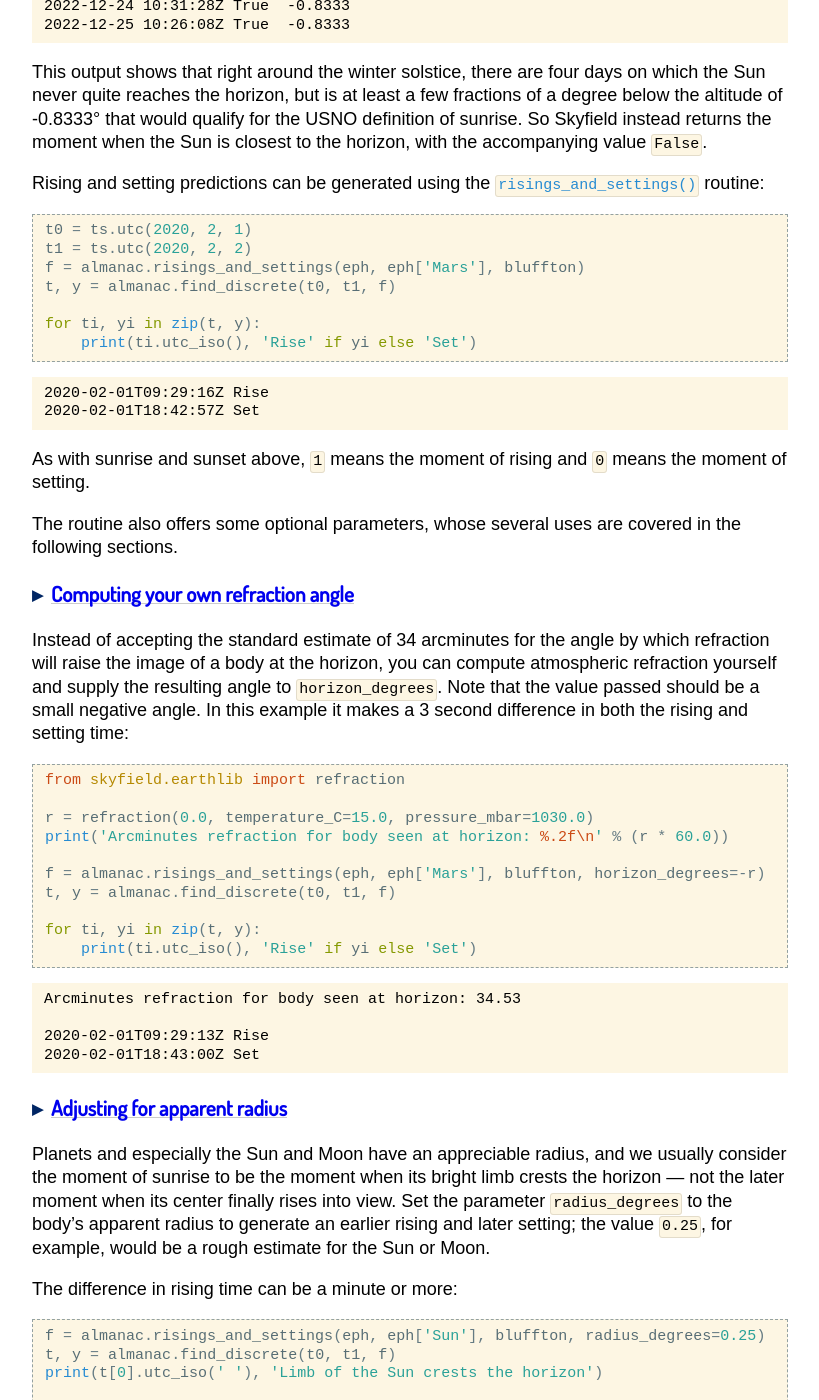
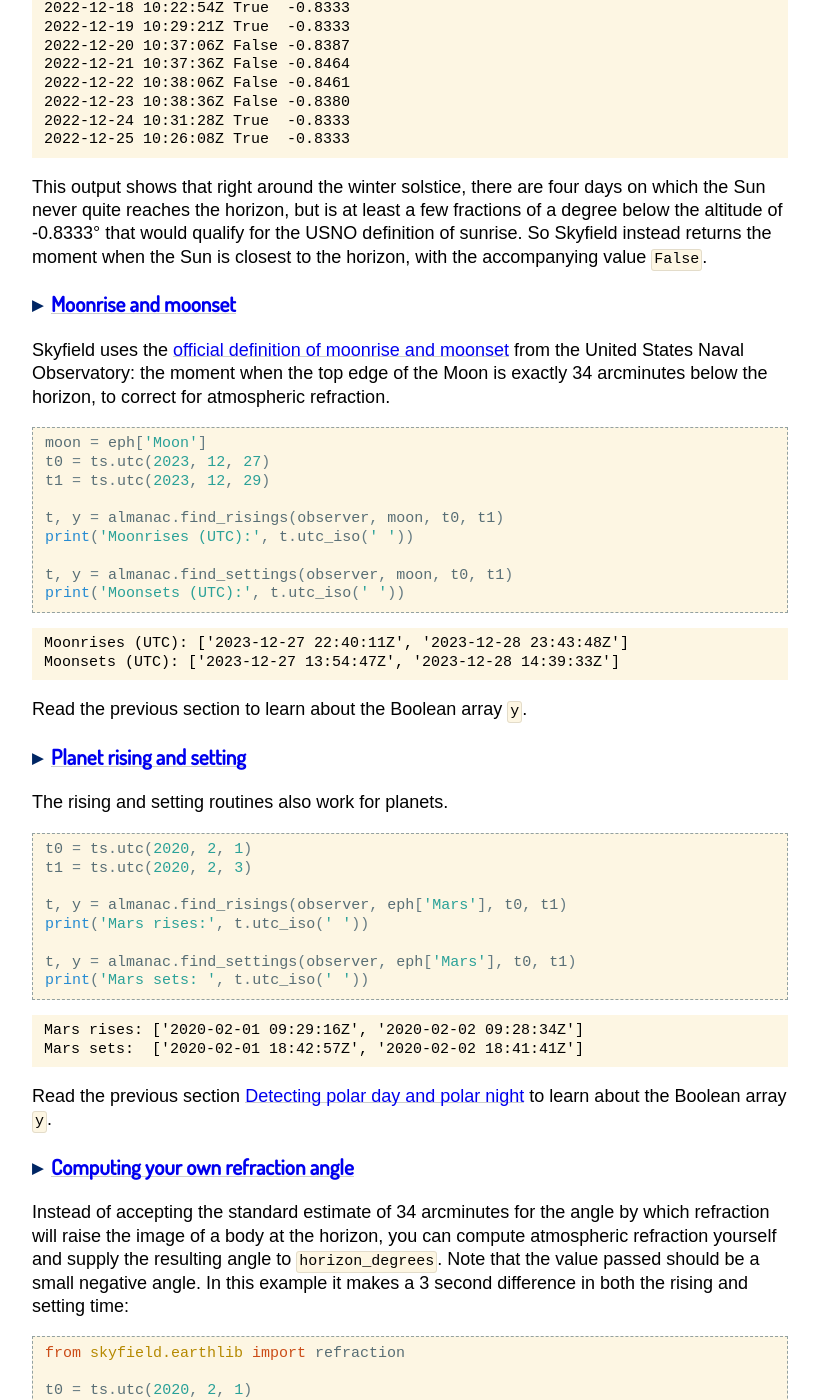
Before and after one commit to skyfielders/python-skyfield, a Sphinx documentation site: the page built from skyfield/documentation/almanac.rst, in a window 1280 px wide and 1400 px high, scrolled down 3802 px. Shown: the whole window, without its empty margins (230-1049 px from the left). Built offline with Sphinx 7.4.7, drawn with Linux system fonts in a browser that asks for light colours; some web fonts are replaced; some of the changed text lies outside the part shown.

Commit message:
Explain moon rise/set and planet rise/set

```diff
--- a/skyfield/documentation/almanac.rst
+++ b/skyfield/documentation/almanac.rst
@@ -13,7 +13,7 @@
 .. testcode::
 
     from skyfield import almanac
-    from skyfield.api import N, W, load, wgs84
+    from skyfield.api import N, S, E, W, load, wgs84
 
     ts = load.timescale()
     eph = load('de421.bsp')
@@ -38,9 +38,9 @@
   it will be somewhere close to 1 au in length.
 
 Beware that almanac computation can be expensive.
-As they search backwards and forwards through time
+As almanac routines search backwards and forwards through time
 for particular circumstances,
-almanac routines have to repeatedly recompute
+they have to repeatedly recompute
 the positions of the Earth and other bodies.
 
 Rounding time to the nearest minute
@@ -124,17 +124,16 @@
 <https://aa.usno.navy.mil/faq/RST_defs>`_
 from the United States Naval Observatory,
 which defines them as the moment when the center
-of the sun is 0.8333° below the horizon,
+of the sun is 50 arcminutes below the horizon,
 to account for both the average radius of the Sun
 and for the average refraction of the atmosphere at the horizon.
 Here’s how to ask for the sunrises between a given start and end time:
 
 .. testcode::
 
-    observer = eph['Earth'] + bluffton
-    sun = eph['Sun']
     t0 = ts.utc(2018, 9, 12, 4)
     t1 = ts.utc(2018, 9, 14, 4)
+    sun = eph['Sun']
 
     t, y = almanac.find_risings(observer, sun, t0, t1)
     print(t.utc_iso(' '))
@@ -160,19 +159,26 @@
 
 Normally every value in the second array will be ``True``,
 indicating that a rising or setting was successfully detected.
-But locations north of the Arctic Circle or south of the Antarctic Circle
-can experience 24-hour summer days during which the sun never sets,
-and suffer winter days during which the sun never rises.
-On days when the Sun never reaches the horizon,
-the second array will have the value ``False``,
-and Skyfield will return the moment of transit instead.
+See the next section for an example where the value is ``False``.
+
+.. _polar-day-and-night:
+
+Detecting polar day and polar night
+-----------------------------------
+
+In the Arctic and Antarctic,
+there will be summer days when the sun never sets,
+and winter days when the sun never rises.
+On such days the second array returned by the rising and setting routines
+will have the value ``False`` instead of ``True``.
+The time returned will instead be that of transit,
+whether that takes place above or below the horizon.
 For example:
 
 .. testcode::
 
-    harra_sweden = wgs84.latlon(+67.4066, +20.0997)
+    harra_sweden = wgs84.latlon(67.4066 * N, 20.0997 * E)
     harra_observer = eph['Earth'] + harra_sweden
-    sun = eph['Sun']
 
     t0 = ts.utc(2022, 12, 18)
     t1 = ts.utc(2022, 12, 26)
@@ -201,31 +207,59 @@
 So Skyfield instead returns the moment when the Sun is closest to the horizon,
 with the accompanying value ``False``.
 
+Moonrise and moonset
+--------------------
 
+Skyfield uses the
+`official definition of moonrise and moonset
+<https://aa.usno.navy.mil/faq/RST_defs>`_
+from the United States Naval Observatory:
+the moment when the top edge of the Moon
+is exactly 34 arcminutes below the horizon,
+to correct for atmospheric refraction.
 
-Rising and setting predictions can be generated
-using the :func:`~skyfield.almanac.risings_and_settings()` routine:
+.. testcode::
+
+    moon = eph['Moon']
+    t0 = ts.utc(2023, 12, 27)
+    t1 = ts.utc(2023, 12, 29)
+
+    t, y = almanac.find_risings(observer, moon, t0, t1)
+    print('Moonrises (UTC):', t.utc_iso(' '))
+
+    t, y = almanac.find_settings(observer, moon, t0, t1)
+    print('Moonsets (UTC):', t.utc_iso(' '))
+
+.. testoutput::
+
+    Moonrises (UTC): ['2023-12-27 22:40:11Z', '2023-12-28 23:43:48Z']
+    Moonsets (UTC): ['2023-12-27 13:54:47Z', '2023-12-28 14:39:33Z']
+
+Read the previous section to learn about the Boolean array ``y``.
+
+Planet rising and setting
+-------------------------
+
+The rising and setting routines also work for planets.
 
 .. testcode::
 
     t0 = ts.utc(2020, 2, 1)
-    t1 = ts.utc(2020, 2, 2)
-    f = almanac.risings_and_settings(eph, eph['Mars'], bluffton)
-    t, y = almanac.find_discrete(t0, t1, f)
+    t1 = ts.utc(2020, 2, 3)
 
-    for ti, yi in zip(t, y):
-        print(ti.utc_iso(), 'Rise' if yi else 'Set')
+    t, y = almanac.find_risings(observer, eph['Mars'], t0, t1)
+    print('Mars rises:', t.utc_iso(' '))
+
+    t, y = almanac.find_settings(observer, eph['Mars'], t0, t1)
+    print('Mars sets: ', t.utc_iso(' '))
 
 .. testoutput::
 
-    2020-02-01T09:29:16Z Rise
-    2020-02-01T18:42:57Z Set
+    Mars rises: ['2020-02-01 09:29:16Z', '2020-02-02 09:28:34Z']
+    Mars sets:  ['2020-02-01 18:42:57Z', '2020-02-02 18:41:41Z']
 
-As with sunrise and sunset above,
-``1`` means the moment of rising and ``0`` means the moment of setting.
-
-The routine also offers some optional parameters,
-whose several uses are covered in the following sections.
+Read the previous section :ref:`polar-day-and-night`
+to learn about the Boolean array ``y``.
 
 Computing your own refraction angle
 -----------------------------------
@@ -242,6 +276,9 @@
 .. testcode::
 
     from skyfield.earthlib import refraction
+
+    t0 = ts.utc(2020, 2, 1)
+    t1 = ts.utc(2020, 2, 2)
 
     r = refraction(0.0, temperature_C=15.0, pressure_mbar=1030.0)
     print('Arcminutes refraction for body seen at horizon: %.2f\n' % (r * 60.0))
@@ -635,44 +672,6 @@
 Earth’s surface, see :ref:`risings-and-settings` to learn about the more
 versatile :func:`~skyfield.almanac.risings_and_settings()` routine.
 
-Moonrise and moonset
-====================
-
-Passing the Moon to the
-:func:`~skyfield.almanac.find_risings()`
-and
-:func:`~skyfield.almanac.find_settings()`
-routines that were discussed in the previous section
-will let you find the times of moonrise and moonset.
-Skyfield uses the
-`official definition of moonrise and moonset
-<https://aa.usno.navy.mil/faq/RST_defs>`_
-from the United States Naval Observatory:
-the moment when the top edge of the Moon
-is exactly 34 arcminutes below the horizon,
-as an approximate correction for atmospheric refraction.
-
-.. testcode::
-
-    moon = eph['Moon']
-    t0 = ts.utc(2023, 12, 27)
-    t1 = ts.utc(2023, 12, 29)
-
-    t, y = almanac.find_risings(observer, moon, t0, t1)
-    print('Moonrises (UTC):', t.utc_iso(' '))
-
-    t, y = almanac.find_settings(observer, moon, t0, t1)
-    print('Moonsets (UTC):', t.utc_iso(' '))
-
-.. testoutput::
-
-    Moonrises (UTC): ['2023-12-27 22:40:11Z', '2023-12-28 23:43:48Z']
-    Moonsets (UTC): ['2023-12-27 13:54:47Z', '2023-12-28 14:39:33Z']
-
-Read the previous section to learn about the Boolean array ``y``,
-which is ``False`` for Arctic and Antarctic locations
-when the Moon reaches the meridian without crossing the horizon.
-
 Twilight
 ========
 
```
